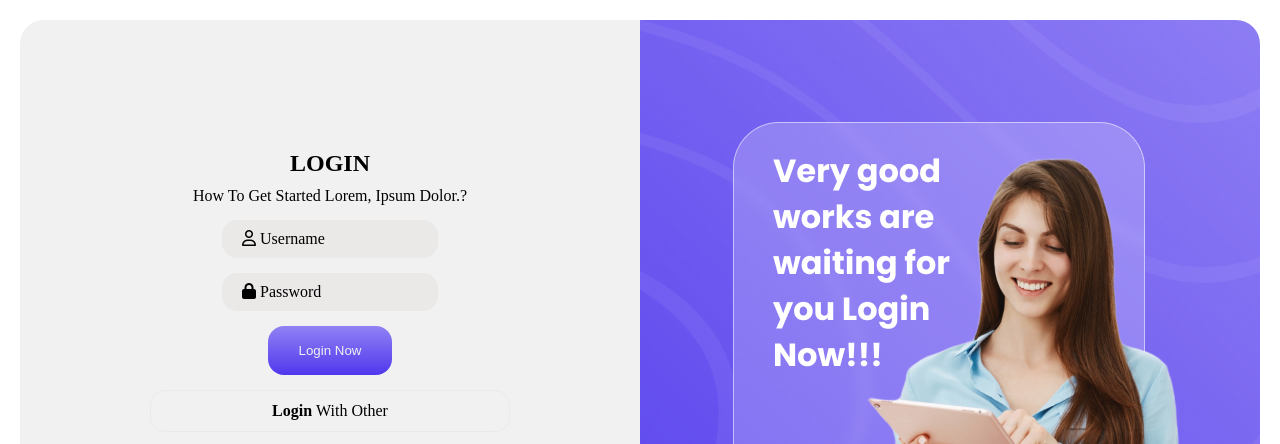
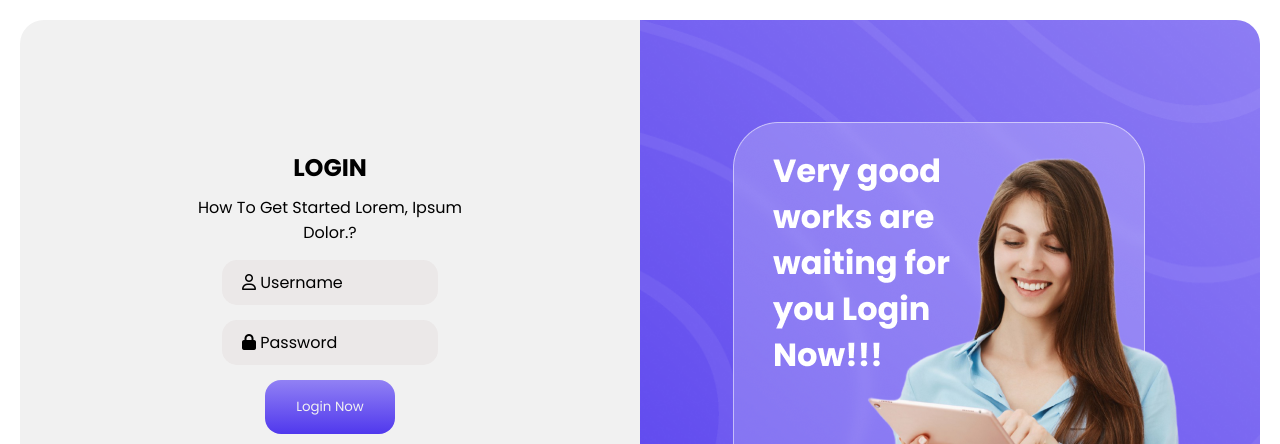
Before and after one commit to izzeddinayyad/loginPage, a plain HTML site: page index.html in a window 1280 px wide. Shown: the top 444 px of the page. Drawn offline with Linux system fonts and the light colour scheme.

Commit message:
Login Page Done

```diff
--- a/CSS/style.css
+++ b/CSS/style.css
@@ -4,6 +4,8 @@
     box-sizing: border-box;
     text-decoration: none;
     text-transform: capitalize;
+    font-family: "Poppins", sans-serif;
+
     /* text-align: center; */
 }
 .container{
--- a/index.html
+++ b/index.html
@@ -5,7 +5,13 @@
     <meta name="viewport" content="width=device-width, initial-scale=1.0">
     <!-- icon links  -->
     <link rel="stylesheet" href="https://cdnjs.cloudflare.com/ajax/libs/font-awesome/6.5.2/css/all.min.css" integrity="sha512-SnH5WK+bZxgPHs44uWIX+LLJAJ9/2PkPKZ5QiAj6Ta86w+fsb2TkcmfRyVX3pBnMFcV7oQPJkl9QevSCWr3W6A==" crossorigin="anonymous" referrerpolicy="no-referrer" />
+    <!-- style links -->
     <link rel="stylesheet" href="CSS/style.css">
+    <!-- font links -->
+    <link rel="preconnect" href="https://fonts.googleapis.com">
+    <link rel="preconnect" href="https://fonts.gstatic.com" crossorigin>
+    <link href="https://fonts.googleapis.com/css2?family=Poppins:ital,wght@0,100;0,200;0,300;0,400;0,500;0,600;0,700;0,800;0,900;1,100;1,200;1,300;1,400;1,500;1,600;1,700;1,800;1,900&display=swap" rel="stylesheet">
+
     <title>Login page</title>
 </head>
 <body>
```
